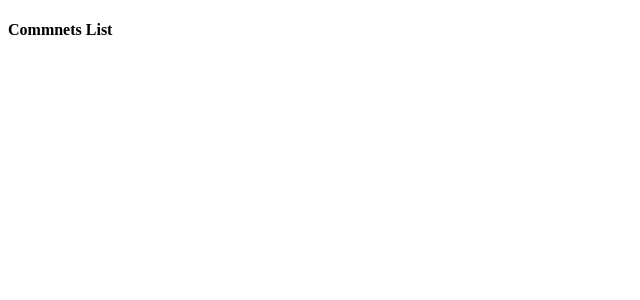
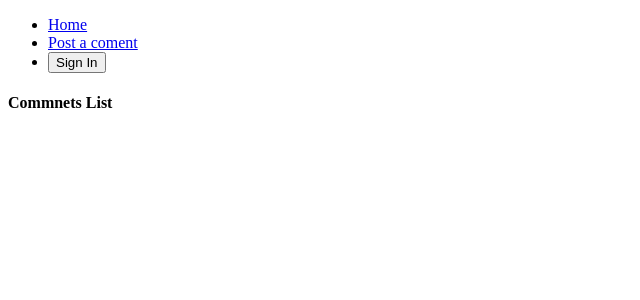
Before and after one commit to claudiahalip/Testing-React-app-practice, a React (Create React App) app: page / in a window 1280 px wide. Shown: the top 300 px of the page, without its empty margins (0-640 px from the left). Built offline with nearby package versions, Linux system fonts and the light colour scheme.

Commit message:
sign in, sign out buttons

```diff
--- a/src/components/App.js
+++ b/src/components/App.js
@@ -1,15 +1,21 @@
 import React, {Component} from 'react';
 import {Route, Link } from 'react-router-dom';
+import {connect} from 'react-redux';
 import CommentBox from 'components/CommentBox';
 import CommentList from 'components/CommentList'
 
 
-export default class App extends Component {
+ class App extends Component {
     renderButton(){
+        if(this.props.auth){
+            return<button>Sign Out</button>
+        }else{
+            return <button>Sign In</button>
+        }
     }
 
 
-    renderheader(){
+    renderHeader(){
         return(
             <ul>
                 <li>
@@ -18,16 +24,22 @@ export default class App extends Component {
                 <li>
                     <Link to ='/post'>Post a coment</Link>
                 </li>
-                <li>{this.renderButton}</li>
+                <li>{this.renderButton()}</li>
             </ul>
         )
     }
     render() {
     return (
         <div>
+            {this.renderHeader()}
             <Route path ="/post" component= {CommentBox}/>
             <Route path = "/" exact component ={CommentList}/>
         </div>
         );
     }
 };
+
+function mapStateToProps(state){
+    return {auth: state.auth};
+}
+export default connect(mapStateToProps) (App);
```
